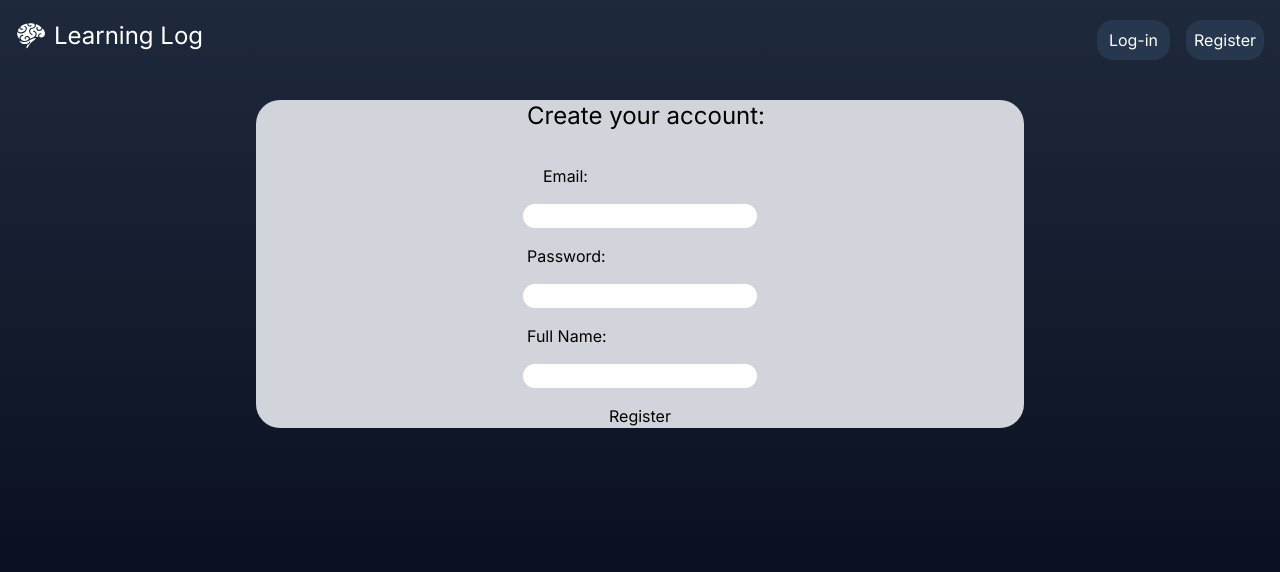
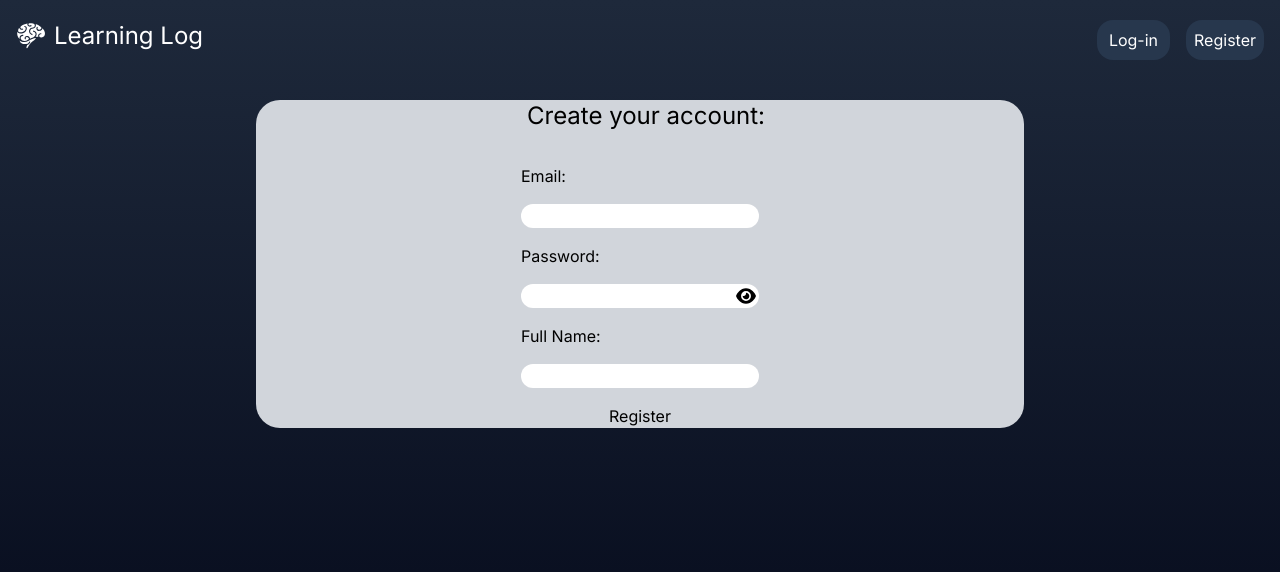
Before and after one commit to TawfiqMouinet/Memento-Learning-Log, a Next.js app: page /signup in a window 1280 px wide. Shown: the top 572 px of the page. Built offline with nearby package versions, Linux system fonts and the light colour scheme; no server answers.

Commit message:
Some more CSS

```diff
--- /dev/null
+++ b/app/components/header.js
@@ -0,0 +1,21 @@
+import Link from "next/link";
+import { GiBrain } from "react-icons/gi";
+
+export default function Header() {
+  return (
+    <header className="flex mb-5 justify-between px-2 py-5">
+      <Link href="../" className="flex pl-2 text-2xl font-break text-white">
+        <GiBrain className="text-3xl mr-2" />
+        Learning Log
+      </Link>
+      <ul className="flex">
+        <li className="bg-pale-slate mx-2 text-white rounded-2xl py-2 px-3 transition-all hover:translate-y-1 hover:scale-110 hover:bg-slate-50 hover:text-black duration 500">
+          <Link href="/login">Log-in</Link>
+        </li>
+        <li className="bg-pale-slate mx-2 text-white rounded-2xl py-2 px-2 transition-all hover:translate-y-1 hover:scale-110 hover:bg-slate-50 hover:text-black duration 500">
+          <Link href="/signup">Register</Link>
+        </li>
+      </ul>
+    </header>
+  );
+}
--- /dev/null
+++ b/app/login/loading.js
@@ -0,0 +1,22 @@
+export default function Loading() {
+  return (
+    <div class="w-full h-full flex items-center justify-center">
+      <svg
+        aria-hidden="true"
+        class="w-20 h-20 text-white text-center animate-spin dark:text-gray-600 fill-slate-900"
+        viewBox="0 0 100 101"
+        fill="none"
+        xmlns="http://www.w3.org/2000/svg"
+      >
+        <path
+          d="M100 50.5908C100 78.2051 77.6142 100.591 50 100.591C22.3858 100.591 0 78.2051 0 50.5908C0 22.9766 22.3858 0.59082 50 0.59082C77.6142 0.59082 100 22.9766 100 50.5908ZM9.08144 50.5908C9.08144 73.1895 27.4013 91.5094 50 91.5094C72.5987 91.5094 90.9186 73.1895 90.9186 50.5908C90.9186 27.9921 72.5987 9.67226 50 9.67226C27.4013 9.67226 9.08144 27.9921 9.08144 50.5908Z"
+          fill="currentColor"
+        />
+        <path
+          d="M93.9676 39.0409C96.393 38.4038 97.8624 35.9116 97.0079 33.5539C95.2932 28.8227 92.871 24.3692 89.8167 20.348C85.8452 15.1192 80.8826 10.7238 75.2124 7.41289C69.5422 4.10194 63.2754 1.94025 56.7698 1.05124C51.7666 0.367541 46.6976 0.446843 41.7345 1.27873C39.2613 1.69328 37.813 4.19778 38.4501 6.62326C39.0873 9.04874 41.5694 10.4717 44.0505 10.1071C47.8511 9.54855 51.7191 9.52689 55.5402 10.0491C60.8642 10.7766 65.9928 12.5457 70.6331 15.2552C75.2735 17.9648 79.3347 21.5619 82.5849 25.841C84.9175 28.9121 86.7997 32.2913 88.1811 35.8758C89.083 38.2158 91.5421 39.6781 93.9676 39.0409Z"
+          fill="currentFill"
+        />
+      </svg>
+    </div>
+  );
+}
--- a/app/login/page.js
+++ b/app/login/page.js
@@ -1,24 +1,10 @@
-import Link from "next/link";
-import { GiBrain } from "react-icons/gi";
-import { BsFillArrowRightCircleFill } from "react-icons/bs";
+import Header from "../components/header";
+import Loading from "./loading";
 
-export default function Home() {
+export default function Login() {
   return (
     <main className="bg-gradient-to-b from-slate-800 to-slate-950 h-screen text-black">
-      <header className="flex mb-5 justify-between px-2 py-5">
-        <Link href="../" className="flex pl-2 text-2xl font-break text-white">
-          <GiBrain className="text-3xl mr-2" />
-          Learning Log
-        </Link>
-        <ul className="flex">
-          <li className="bg-pale-slate mx-2 text-white rounded-2xl py-2 px-3 transition-all hover:translate-y-1 hover:scale-110 hover:bg-slate-50 hover:text-black duration 500">
-            <Link href="/login">Log-in</Link>
-          </li>
-          <li className="bg-pale-slate mx-2 text-white rounded-2xl py-2 px-2 transition-all hover:translate-y-1 hover:scale-110 hover:bg-slate-50 hover:text-black duration 500">
-            <Link href="/signup">Register</Link>
-          </li>
-        </ul>
-      </header>
+      <Header />
       <div className="bg-gray-300 mx-64 text-black rounded-3xl">
         <h1 className="text-2xl pl-3">Login to your account:</h1>
       </div>
--- a/app/page.js
+++ b/app/page.js
@@ -1,24 +1,12 @@
 import Link from "next/link";
 import { GiBrain } from "react-icons/gi";
 import { BsFillArrowRightCircleFill } from "react-icons/bs";
+import Header from "./components/header";
 
 export default function Home() {
   return (
     <main className="bg-gradient-to-b from-slate-800 to-slate-950 h-screen text-black">
-      <header className="flex mb-5 justify-between px-2 py-5">
-        <h1 className="flex pl-2 text-2xl font-break text-white">
-          <GiBrain className="text-3xl mr-2" />
-          Learning Log
-        </h1>
-        <ul className="flex">
-          <li className="bg-pale-slate mx-2 text-white rounded-2xl py-2 px-3 transition-all hover:translate-y-1 hover:scale-110 hover:bg-slate-50 hover:text-black duration 500">
-            <Link href="/login">Log-in</Link>
-          </li>
-          <li className="bg-pale-slate mx-2 text-white rounded-2xl py-2 px-2 transition-all hover:translate-y-1 hover:scale-110 hover:bg-slate-50 hover:text-black duration 500">
-            <Link href="/signup">Register</Link>
-          </li>
-        </ul>
-      </header>
+      <Header />
       <section className="border flex-col bg-gray-300 mx-10 pb-5 rounded-xl">
         <h1 className=" text-6xl pt-8 pb-6 pl-5 pr-12">Track your learning.</h1>
         <p className="text-2xl pb-5 pl-10 pr-5 ">
--- /dev/null
+++ b/app/signup/loading.js
@@ -0,0 +1,22 @@
+export default function Loading() {
+  return (
+    <div class="h-screen grid place-items-center bg-gradient-to-b from-slate-800 to-slate-900">
+      <svg
+        aria-hidden="true"
+        class="w-20 h-20 text-slate-400 text-center animate-spin dark:text-slate-400 fill-slate-800"
+        viewBox="0 0 100 101"
+        fill="none"
+        xmlns="http://www.w3.org/2000/svg"
+      >
+        <path
+          d="M100 50.5908C100 78.2051 77.6142 100.591 50 100.591C22.3858 100.591 0 78.2051 0 50.5908C0 22.9766 22.3858 0.59082 50 0.59082C77.6142 0.59082 100 22.9766 100 50.5908ZM9.08144 50.5908C9.08144 73.1895 27.4013 91.5094 50 91.5094C72.5987 91.5094 90.9186 73.1895 90.9186 50.5908C90.9186 27.9921 72.5987 9.67226 50 9.67226C27.4013 9.67226 9.08144 27.9921 9.08144 50.5908Z"
+          fill="currentColor"
+        />
+        <path
+          d="M93.9676 39.0409C96.393 38.4038 97.8624 35.9116 97.0079 33.5539C95.2932 28.8227 92.871 24.3692 89.8167 20.348C85.8452 15.1192 80.8826 10.7238 75.2124 7.41289C69.5422 4.10194 63.2754 1.94025 56.7698 1.05124C51.7666 0.367541 46.6976 0.446843 41.7345 1.27873C39.2613 1.69328 37.813 4.19778 38.4501 6.62326C39.0873 9.04874 41.5694 10.4717 44.0505 10.1071C47.8511 9.54855 51.7191 9.52689 55.5402 10.0491C60.8642 10.7766 65.9928 12.5457 70.6331 15.2552C75.2735 17.9648 79.3347 21.5619 82.5849 25.841C84.9175 28.9121 86.7997 32.2913 88.1811 35.8758C89.083 38.2158 91.5421 39.6781 93.9676 39.0409Z"
+          fill="currentFill"
+        />
+      </svg>
+    </div>
+  );
+}
--- a/app/signup/page.js
+++ b/app/signup/page.js
@@ -1,10 +1,14 @@
 "use client";
-import Link from "next/link";
-import { GiBrain } from "react-icons/gi";
-import { useState } from "react";
+import { Suspense, useState } from "react";
 import { createClient } from "@supabase/supabase-js";
+import Header from "../components/header";
+import Loading from "./loading";
+import { library } from "@fortawesome/fontawesome-svg-core";
+import { faEye, faEyeSlash } from "@fortawesome/free-solid-svg-icons";
+import { FontAwesomeIcon } from "@fortawesome/react-fontawesome";
+library.add(faEye, faEyeSlash);
 
-export default function Home() {
+export default function SignUp() {
   const supabase = createClient(
     process.env.NEXT_PUBLIC_SUPABASE_URL,
     process.env.NEXT_PUBLIC_SUPABASE_ANON_KEY
@@ -12,6 +16,7 @@
   const [email, setEmail] = useState("");
   const [password, setPassword] = useState("");
   const [name, setName] = useState("");
+  const [show, setShow] = useState(false);
   const handleSign = async () => {
     const { data, error } = await supabase.auth.signUp({
       email: email,
@@ -23,57 +28,54 @@
       },
     });
   };
+
   return (
     <main className="bg-gradient-to-b from-slate-800 to-slate-950 h-screen text-black">
-      <header className="flex mb-5 justify-between px-2 py-5">
-        <Link href="../" className="flex pl-2 text-2xl font-break text-white">
-          <GiBrain className="text-3xl mr-2" />
-          Learning Log
-        </Link>
-        <ul className="flex">
-          <li className="bg-pale-slate mx-2 text-white rounded-2xl py-2 px-3 transition-all hover:translate-y-1 hover:scale-110 hover:bg-slate-50 hover:text-black duration 500">
-            <Link href="/login">Log-in</Link>
-          </li>
-          <li className="bg-pale-slate mx-2 text-white rounded-2xl py-2 px-2 transition-all hover:translate-y-1 hover:scale-110 hover:bg-slate-50 hover:text-black duration 500">
-            <Link href="/signup">Register</Link>
-          </li>
-        </ul>
-      </header>
+      <Suspense fallback={<Loading />}>
+        <Header />
         <div className="bg-gray-300 mx-64  flex flex-col items-center justify-center text-black rounded-3xl space-y-4">
           <h1 className="text-2xl  pl-3">Create your account:</h1>
           <form className="flex flex-col space-y-4 ">
-          <label htmlFor="email" className="pt-4 ml-5">
+            <label htmlFor="email" className="pt-4">
               Email:
             </label>
             <input
               type="text"
               name="email"
               onChange={(e) => setEmail(e.target.value)}
-            className=" rounded-xl"
+              className="pl-1 rounded-xl"
             />
-          <label htmlFor="password" className="pl-1">
+            <label htmlFor="password" className="">
               Password:
             </label>
+            <div className="relative">
               <input
-            type="text"
+                type={show ? "text" : "password"}
                 name="password"
                 onChange={(e) => setPassword(e.target.value)}
-            className=" rounded-xl"
+                className="pl-1 rounded-xl"
               />
-          <label htmlFor="fullname" className="pl-1">
+              <FontAwesomeIcon
+                icon={show ? "eye-slash" : "eye"}
+                className="scale-110 inline absolute right-1 inset-y-1 cursor-pointer"
+                onClick={() => setShow(!show)}
+              />
+            </div>
+            <label htmlFor="fullname" className="">
               Full Name:
             </label>
             <input
               type="text"
               name="fullname"
               onChange={(e) => setName(e.target.value)}
-            className=" rounded-xl"
+              className="pl-1 rounded-xl"
             />
             <button type="button" onClick={handleSign}>
               Register
             </button>
           </form>
         </div>
+      </Suspense>
     </main>
   );
 }
--- a/package.json
+++ b/package.json
@@ -9,16 +9,21 @@
     "lint": "next lint"
   },
   "dependencies": {
+    "@fortawesome/fontawesome-svg-core": "^6.4.2",
+    "@fortawesome/free-solid-svg-icons": "^6.4.2",
+    "@fortawesome/react-fontawesome": "^0.2.0",
     "@supabase/auth-helpers-nextjs": "^0.7.2",
     "@supabase/auth-ui-react": "^0.4.2",
     "@supabase/auth-ui-shared": "^0.1.6",
     "@supabase/supabase-js": "^2.26.0",
     "autoprefixer": "10.4.14",
+    "encoding": "^0.1.13",
     "next": "13.4.7",
     "postcss": "8.4.24",
     "react": "18.2.0",
     "react-dom": "18.2.0",
     "react-icons": "^4.10.1",
+    "react-loading-skeleton": "^3.3.1",
     "tailwindcss": "3.3.2"
   }
 }
```
Also changed, not shown: 1 other file (tests, documents, lock files or other folders). Lines whose indentation alone changed are shown as unchanged.
